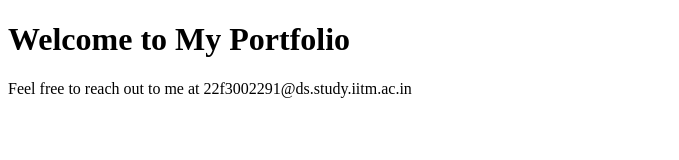
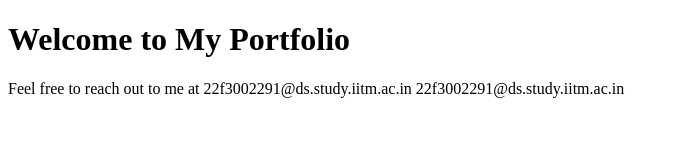
Before and after one commit to hardik-iitm/ga1_13_tds_project_2, a plain HTML site: page index.html in a window 1280 px wide. Shown: the whole page, without its empty margins (0-679 px from the left). Drawn offline with Linux system fonts and the light colour scheme.

Commit message:
Update index.html for GitHub Pages

```diff
--- a/index.html
+++ b/index.html
@@ -8,6 +8,6 @@
     </head>
     <body>
         <h1>Welcome to My Portfolio</h1>
-        <p>Feel free to reach out to me at <!--email_off-->22f3002291@ds.study.iitm.ac.in<!--email_off--></p>
+        <p>Feel free to reach out to me at <!--email_off-->22f3002291@ds.study.iitm.ac.in<!--/email_off--> <!--email_off-->22f3002291@ds.study.iitm.ac.in<!--/email_off--></p>
     </body>
     </html>
```
